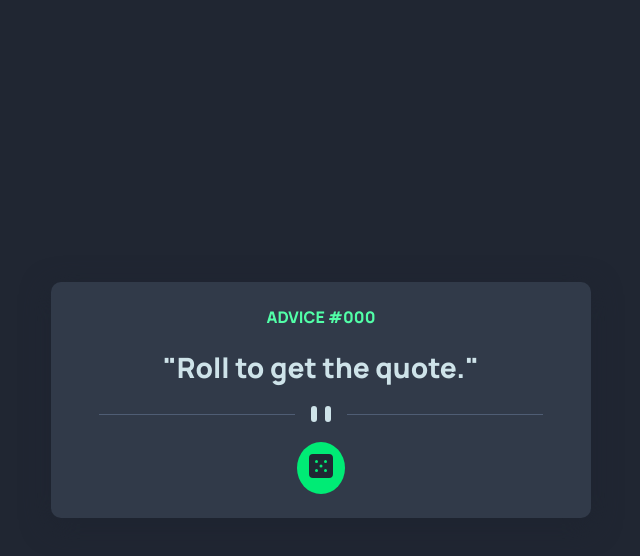
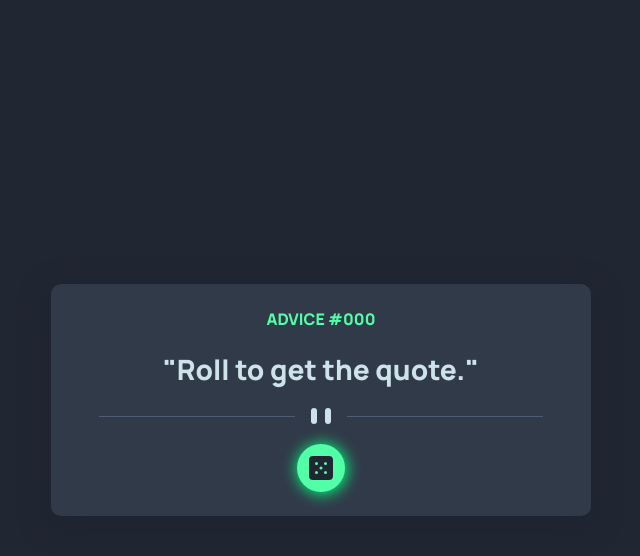
Before and after one commit to ashiquemushtaq/AdviceGen, a plain HTML site: page index.html in a window 1280 px wide. In both pictures the pointer is over the button 640 px from the left and 468 px from the top of the page. Shown: the whole page, without its empty margins (319-959 px from the left). Drawn offline with Linux system fonts and the light colour scheme.

Commit message:
Update style.css

```diff
--- a/style.css
+++ b/style.css
@@ -15,11 +15,6 @@ body{
 }
 
 .card{
-    /* margin: 0;
-    position: absolute;
-    top: 50%;
-    left: 50%;
-    transform: translate(-50%, -50%); */
     background-color: rgba(49,58,73,255);
     border-radius: 10px;
     display: flex;
@@ -46,6 +41,7 @@ body{
 }
 
 button{
+    display: flex;
     background-color: hsl(150, 100%, 66%);
     outline: none;
     border: none;
@@ -55,9 +51,8 @@ button{
 }
 
 button:hover{
-    background-color: hsl(150, 100%, 46%);
+    box-shadow: 1px 1px 15px 1px hsl(150, 100%, 50%);
 }
-
 
 @media only screen and (max-width: 580px){
 
```
